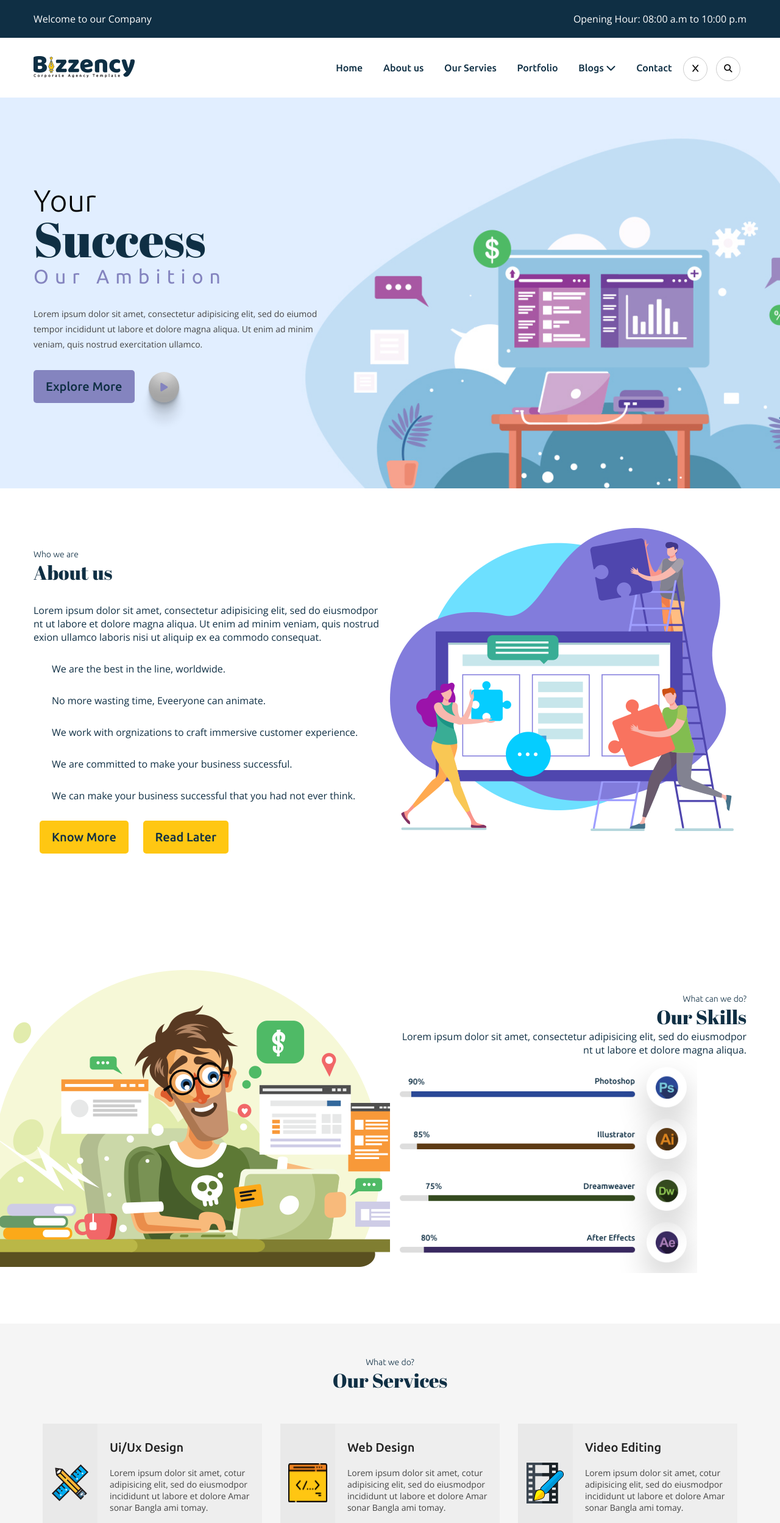
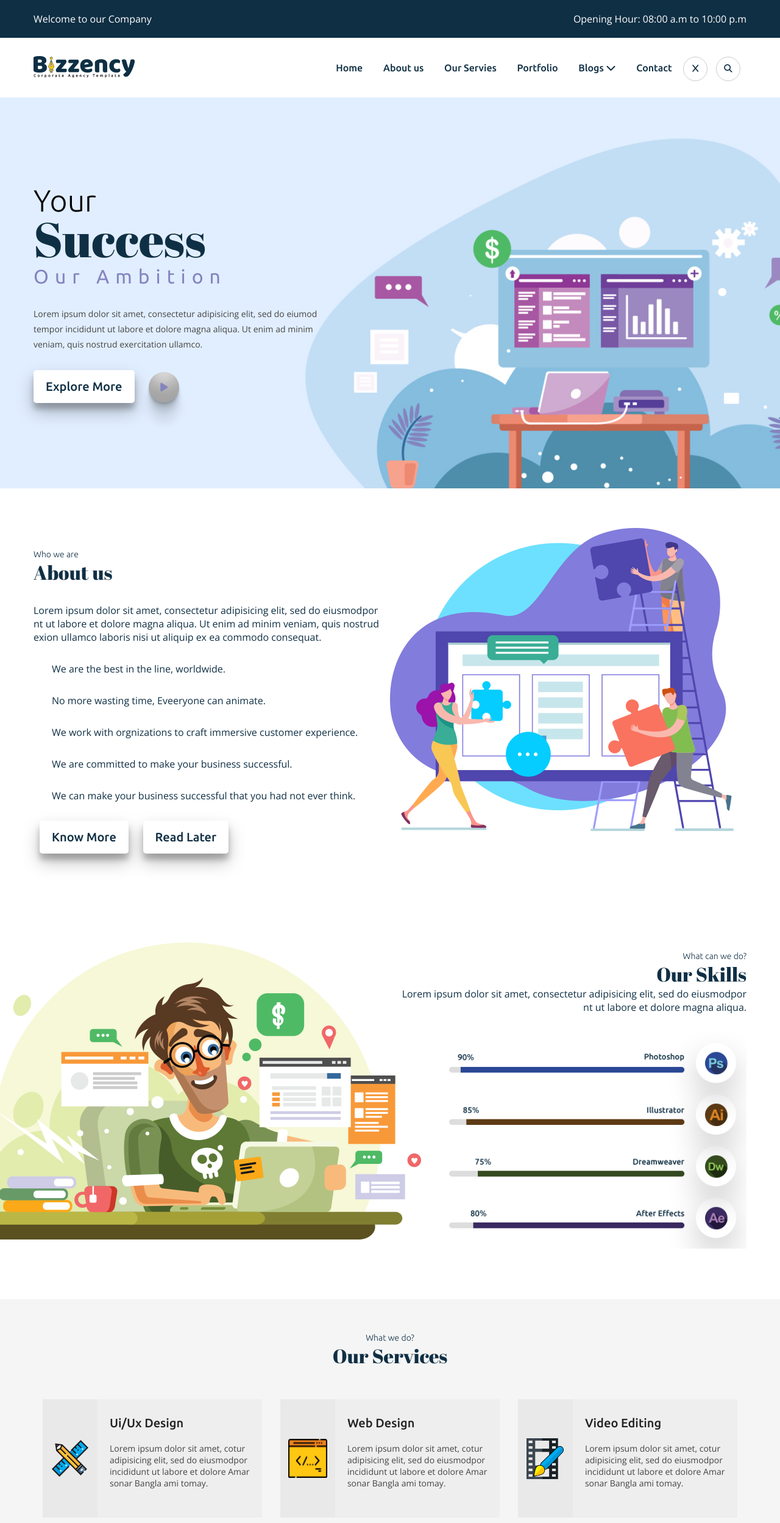
Before and after one commit to riponsikderdev/bizency-navbar-to-services, a plain HTML site: page index.html in a window 1280 px wide. Shown: the top 2498 px of the page at 61% size. Drawn offline with nearby package versions, Linux system fonts and the light colour scheme.

Commit message:
Update style.css

```diff
--- a/css/style.css
+++ b/css/style.css
@@ -37,8 +37,9 @@ ul {
 .align-center {
     align-items: center;
 }
+
 .button {
-    background-color: var(--secondarycolor);
+    background-color: white;
     color: var(--primarycolor);
     font-weight: 500;
     font-size: 20px;
@@ -46,32 +47,38 @@ ul {
     display: inline-block;
     transition: 0.5s all linear;
     border-radius: 5px;
+    box-shadow: rgba(0, 0, 0, 0.25) 0px 14px 28px, rgba(0, 0, 0, 0.22) 0px 10px 10px;
 }
-.button:hover{
-    background-color: var(--thirdcolor);
-    color: white;
+
+.button:hover {
+    background-color: var(--secondarycolor);
+    color: var(--primarycolor);
 }
 
 body {
     font-family: var(--mainfont);
 }
-.heading{
+
+.heading {
     text-align: center;
 }
-.heading h4{
+
+.heading h4 {
     color: var(--primarycolor);
     font-weight: 300;
     font-size: 14px;
     font-family: var(--mainfont);
     margin-top: 100px;
 }
+
 .heading h3 {
     color: var(--primarycolor);
     font-family: var(--secondaryfont);
     font-weight: 400;
     font-size: 32px;
 }
-p{
+
+p {
     color: var(--primarycolor);
     font-size: 16px;
     font-family: var(--thirdfont);
@@ -95,7 +102,8 @@ header .opening {
     width: 50%;
     text-align: right;
 }
-header p{
+
+header p {
     color: white;
 }
 
@@ -134,7 +142,13 @@ nav .menu .x {
     width: 40px;
     height: 40px;
     background-color: transparent;
+    color: var(--primarycolor);
     border: 1px solid #ccc;
+    transition: 0.5s all linear;
+}
+
+nav .menu .x:hover {
+    background-color: #fff9e6;
 }
 
 nav .menu .search {
@@ -142,8 +156,14 @@ nav .menu .search {
     width: 40px;
     height: 40px;
     background-color: transparent;
+    color: var(--primarycolor);
     border: 1px solid #ccc;
     margin: 10px;
+    transition: 0.5s all linear;
+}
+
+nav .menu .search:hover {
+    background-color: #fff9e6;
 }
 
 nav .menu .submenu {
@@ -173,7 +193,8 @@ nav .menu li:hover>.submenu {
     margin-left: 0px;
     background-color: rgb(250, 253, 73);
 }
-nav .menu .submenu li:hover>a{
+
+nav .menu .submenu li:hover>a {
     background-color: rgb(21, 9, 90);
 }
 
@@ -204,42 +225,48 @@ nav .menu .submenu li:hover>.blog {
     left: 100%;
     top: 0;
 }
-nav .menu .submenu .blog li:hover>a{
+
+nav .menu .submenu .blog li:hover>a {
     background-color: rgb(255, 0, 0);
 }
 
 /* NAV BAR ENDS HERE */
 /* BANNER STARTS HERE */
-#banner{
-    background-image:url(../images/banner.jpg);
+#banner {
+    background-image: url(../images/banner.jpg);
     padding: 140px 0;
     background-position: center;
     background-repeat: no-repeat;
     background-size: cover;
 }
-.banner_cnt{
+
+.banner_cnt {
     width: 40%;
 }
-.banner_cnt h3{
+
+.banner_cnt h3 {
     font-weight: 300;
     font-size: 50px;
-    font-family:var(--primarycolor);
+    font-family: var(--primarycolor);
 }
-.banner_cnt h1{
+
+.banner_cnt h1 {
     font-size: 80px;
     font-weight: 400;
     color: var(--primarycolor);
     font-family: var(--secondaryfont);
     margin: -20px 0;
 }
-.banner_cnt h4{
+
+.banner_cnt h4 {
     font-size: 32px;
     font-weight: 400;
     color: var(--thirdcolor);
     letter-spacing: 10px;
     margin-top: 10px;
 }
-.banner_cnt p{
+
+.banner_cnt p {
     font-weight: 400;
     font-size: 14px;
     font-family: var(--thirdfont);
@@ -247,13 +274,17 @@ nav .menu .submenu .blog li:hover>a{
     margin: 30px 0;
     line-height: 25px;
 }
-.banner_cnt .button{
+
+.banner_cnt .button {
+    background-color: white;
+}
+
+.banner_cnt .button:hover {
     background-color: var(--thirdcolor);
+    color: white;
 }
-.banner_cnt .button:hover{
-    background-color: var(--secondarycolor);
-}
-.banner_cnt .vpbtn{
+
+.banner_cnt .vpbtn {
     border-radius: 50%;
     background-color: white;
     color: var(--thirdcolor);
@@ -263,104 +294,129 @@ nav .menu .submenu .blog li:hover>a{
     text-align: center;
     line-height: 50px;
     margin: 0 20px;
-    transition: 0.3s all linear;
+    transition: 0.5s all linear;
     box-shadow: rgba(0, 0, 0, 0.17) 0px -23px 25px 0px inset, rgba(0, 0, 0, 0.15) 0px -36px 30px 0px inset, rgba(0, 0, 0, 0.1) 0px -79px 40px 0px inset, rgba(0, 0, 0, 0.06) 0px 2px 1px, rgba(0, 0, 0, 0.09) 0px 4px 2px, rgba(0, 0, 0, 0.09) 0px 8px 4px, rgba(0, 0, 0, 0.09) 0px 16px 8px, rgba(0, 0, 0, 0.09) 0px 32px 16px;
 }
-.banner_cnt .vpbtn:hover{
-    background-color: var(--secondarycolor);
+
+.banner_cnt .vpbtn:hover {
+    background-color: var(--thirdcolor);
     color: var(--primarycolor);
 }
+
 /* BANNER ENDS HERE */
 /* ABOUT US STARTS HERE */
-   #about .about_cnt{
+#about .about_cnt {
     width: 50%;
 }
-   #about .about_image{
+
+#about .about_image {
     width: 50%;
     margin: auto;
 }
-   .about_cnt .heading{
+
+.about_cnt .heading {
     text-align: left;
 }
-   .about_cnt .para_one{
+
+.about_cnt .para_one {
     margin-top: 30px;
 }
-   .about_cnt ul p{
+
+.about_cnt ul p {
     margin-left: 30px;
     padding-top: 30px;
 }
-   .about_cnt .button{
+
+.about_cnt .button {
     margin: 30px 10px;
 }
 
 /* ABOUT US ENDS HERE */
 /* SKILLS STARTS HERE */
-#skills{
-    margin: 100px 0;
+#skills {
+    margin-bottom: 100px;
 }
-#skills .skills_left{
+
+#skills .skills_left {
     width: 50%;
     margin: auto;
 }
-#skills .skills_left img{
+
+#skills .skills_left img {
     margin-left: -127px;
-    margin-top: 50px;
+    margin-top: 100px;
 }
 
-#skills .skills_right{
+#skills .skills_right {
     width: 50%;
 }
-#skills .skills_right .heading{
+
+#skills .skills_right .heading {
+    text-align: right;
+    padding: 30px 0;
+}
+
+#skills .skills_right .images {
     text-align: right;
 }
+
 /* SKILLS ENDS HERE */
 /* SERVICES STARTS HERE */
-#services{
+#services {
     background-color: #f5f5f5;
     padding-bottom: 60px;
 }
-#services .heading{
+
+#services .heading {
     padding: 55px 0;
     margin: -20px;
 }
-.services_card{
+
+.services_card {
     width: calc(33.33% - 30px);
     margin: 15px;
     position: relative;
 }
-.services_card .icon{
+
+.services_card .icon {
     width: 25%;
     background-color: #e9e9e9;
     display: flex;
     justify-content: center;
     align-items: center;
 }
-.services_card .text{
+
+.services_card .text {
     width: 75%;
     background-color: #eeeeee;
     padding: 27px 20px;
 }
-.services_card .text h3{
+
+.services_card .text h3 {
     color: #222222;
     font-size: 20px;
     font-weight: 500;
 }
-#services .heading h4{
+
+#services .heading h4 {
     margin-top: 0px;
 }
-.services_card .text p{
+
+.services_card .text p {
     color: #444444;
     font-size: 14px;
     font-weight: 400;
     font-family: var(--thirdfont);
     margin: 20px 0;
 }
-.webdesign img{
+
+.webdesign img {
     height: 80px;
     width: 80px;
     padding: 8px 8px;
 }
-.services_card .overlay{
+
+.services_card .overlay {
     background-color: var(--primarycolor);
     position: absolute;
     top: 0;
@@ -374,11 +430,13 @@ nav .menu .submenu .blog li:hover>a{
     transition: 0.5s linear;
     opacity: 0;
 }
-.services_card:hover .overlay{
+
+.services_card:hover .overlay {
     transform: scale(1);
     opacity: 1;
 }
-.services_card .overlay a{
+
+.services_card .overlay a {
     border-radius: 50%;
     background-color: var(--secondarycolor);
     width: 40px;
@@ -394,8 +452,10 @@ nav .menu .submenu .blog li:hover>a{
     opacity: 0;
     color: black;
 }
-.services_card:hover .overlay a{
+
+.services_card:hover .overlay a {
     left: 50%;
     opacity: 1;
 }
+
 /* SERVICES ENDS HERE */
```
Lines whose indentation alone changed are shown as unchanged.
